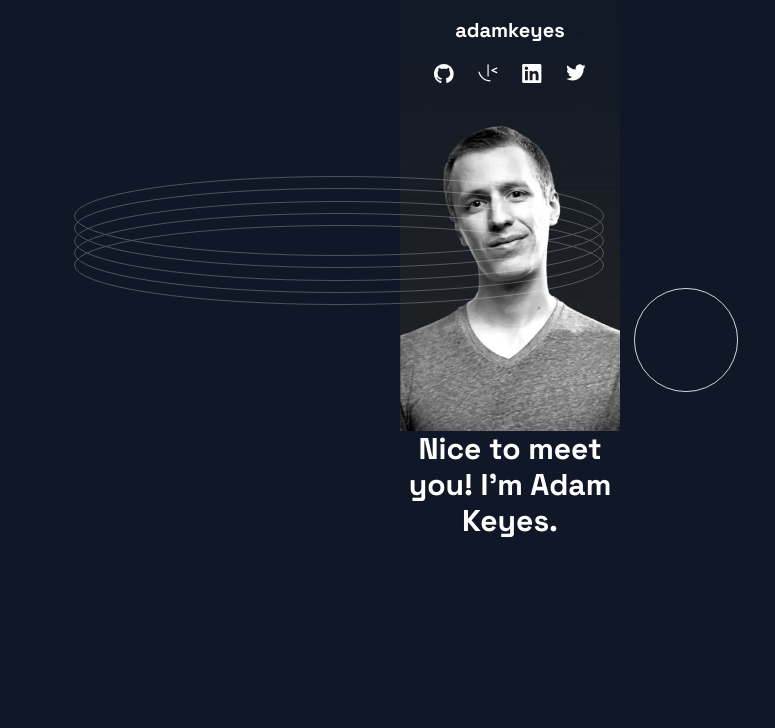
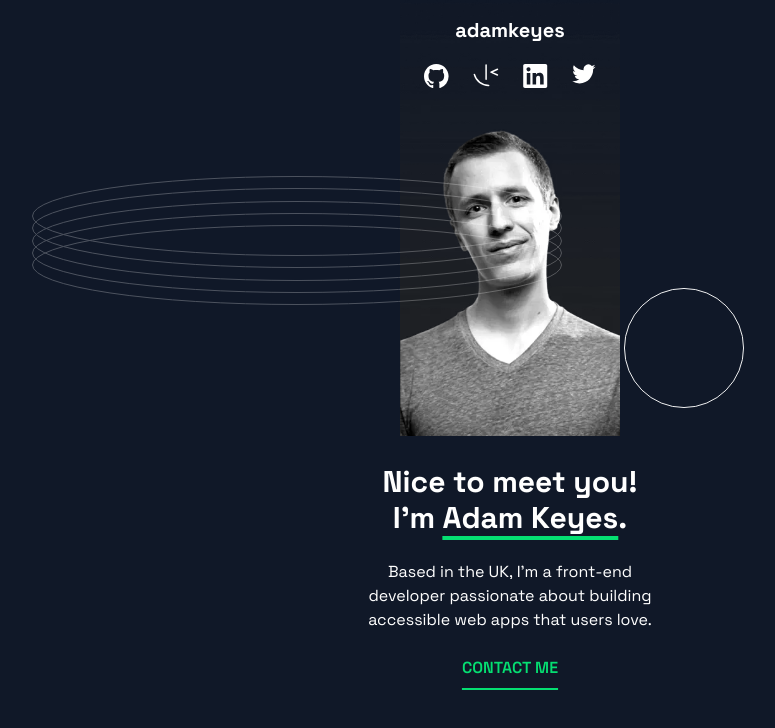
Before and after one commit to eregaudie17/R3.12_TD5, a website built with Vite: page index.html in a window 1280 px wide. Shown: the whole page, without its empty margins (130-905 px from the left). Built offline with nearby package versions, Linux system fonts and the light colour scheme.

Commit message:
Section 1

```diff
--- a/index.html
+++ b/index.html
@@ -1,35 +1,95 @@
 <!doctype html>
 <html>
+
 <head>
   <meta charset="UTF-8" />
   <meta name="viewport" content="width=device-width, initial-scale=1.0" />
   <link href="/src/style.css" rel="stylesheet" />
 </head>
-  <body class="bg-gray-900 flex font-family-ffbase flex-col text-white items-center">
+
+<body class="bg-bg flex font-family-ffbase flex-col text-fg items-center">
   <header class="flex flex-col py-4 gap-5 z-10">
-      <img class="absolute translate-y-40 -translate-x-90" src="/assets/Pattern/pattern-rings.svg"/>
-      <img class="absolute w-26 translate-y-68 translate-x-50" src="/assets/Pattern/pattern-circle.svg"/>
+    <img class="absolute translate-y-40 -translate-x-98" src="/assets/Pattern/pattern-rings.svg" />
+    <img class="absolute w-30 translate-y-68 translate-x-50" src="/assets/Pattern/pattern-circle.svg" />
     <h3 class="text-center  text-xl font-bold ">adamkeyes</h3>
     <ul class="flex flex-row gap-6">
       <li>
-          <img class="w-5" src="/assets/Icons/icon-github.svg"/>
+        <a href="https://github.com/">
+          <svg xmlns="http://www.w3.org/2000/svg" width="25" height="24">
+            <path fill="currentColor" fill-rule="evenodd"
+              d="M12.304 0C5.506 0 0 5.506 0 12.304c0 5.444 3.522 10.042 8.413 11.672.615.108.845-.261.845-.584 0-.292-.015-1.261-.015-2.291-3.091.569-3.891-.754-4.137-1.446-.138-.354-.738-1.446-1.261-1.738-.43-.23-1.046-.8-.016-.815.97-.015 1.661.892 1.892 1.261 1.107 1.86 2.876 1.338 3.584 1.015.107-.8.43-1.338.784-1.646-2.738-.307-5.598-1.368-5.598-6.074 0-1.338.477-2.446 1.26-3.307-.122-.308-.553-1.569.124-3.26 0 0 1.03-.323 3.383 1.26.985-.276 2.03-.415 3.076-.415 1.046 0 2.092.139 3.076.416 2.353-1.6 3.384-1.261 3.384-1.261.676 1.691.246 2.952.123 3.26.784.861 1.26 1.953 1.26 3.307 0 4.721-2.875 5.767-5.613 6.074.446.385.83 1.123.83 2.277 0 1.645-.015 2.968-.015 3.383 0 .323.231.708.846.584a12.324 12.324 0 0 0 8.382-11.672C24.607 5.506 19.101 0 12.304 0Z" />
+          </svg>
+        </a>
       </li>
       <li>
-          <img class="w-5" src="/assets/Icons/icon-frontend-mentor.svg"/>
+        <a href="https://www.frontendmentor.io/">
+          <svg xmlns="http://www.w3.org/2000/svg" width="26" height="23">
+            <path fill="currentColor"
+              d="M13.084.23a.751.751 0 0 0-.736.75v14.267a.75.75 0 1 0 1.5 0V.98a.75.75 0 0 0-.763-.75ZM24.44 4.504a.752.752 0 0 0-.284.064l-6.44 2.875a.752.752 0 0 0 0 1.37l6.44 2.884a.75.75 0 0 0 .612-1.369L19.861 8.13l4.907-2.191a.753.753 0 0 0 .38-.99.752.752 0 0 0-.708-.444ZM1.371 9.663a.752.752 0 0 0-.74.938C2.41 17.447 8.603 22.23 15.685 22.23a.75.75 0 1 0 0-1.501A14.053 14.053 0 0 1 2.083 10.225a.75.75 0 0 0-.712-.561v-.001Z" />
+          </svg>
+        </a>
       </li>
       <li>
-          <img class="w-5" src="/assets/Icons/icon-linkedin.svg"/>
+        <a href="https://fr.linkedin.com/">
+          <svg xmlns="http://www.w3.org/2000/svg" width="25" height="24">
+            <path fill="currentColor" fill-rule="evenodd"
+              d="M5.551 3.304c-1.14 0-2.067.926-2.067 2.064 0 1.14.928 2.066 2.067 2.066a2.066 2.066 0 0 0 0-4.13ZM3.767 8.998v11.453h3.562L7.33 8.998H3.767Zm5.798 0V20.45l3.554.002.002-5.668c0-1.454.253-2.941 2.132-2.941 1.851 0 1.851 1.755 1.851 3.036v5.571l3.559-.001v-6.28c0-2.834-.517-5.457-4.27-5.457-1.763 0-2.916.997-3.368 1.85h-.05V8.997h-3.41ZM22.435 24H1.982c-.976 0-1.77-.777-1.77-1.732V1.731C.212.776 1.006 0 1.982 0h20.453c.98 0 1.777.776 1.777 1.73v20.538c0 .955-.797 1.732-1.777 1.732Z" />
+          </svg>
+        </a>
       </li>
       <li>
-          <img class="w-5" src="/assets/Icons/icon-twitter.svg"/>
+        <a href="https://x.com/">
+          <svg xmlns="http://www.w3.org/2000/svg" width="24" height="20">
+            <path fill="currentColor"
+              d="M23.492 2.705a9.563 9.563 0 0 1-2.742.751 4.788 4.788 0 0 0 2.1-2.643 9.536 9.536 0 0 1-3.033 1.159 4.778 4.778 0 0 0-8.14 4.357 13.564 13.564 0 0 1-9.844-4.99 4.774 4.774 0 0 0-.646 2.4 4.778 4.778 0 0 0 2.124 3.977 4.765 4.765 0 0 1-2.163-.598v.061a4.778 4.778 0 0 0 3.832 4.684 4.812 4.812 0 0 1-2.158.082 4.78 4.78 0 0 0 4.462 3.316 9.584 9.584 0 0 1-5.932 2.045c-.38 0-.762-.022-1.14-.067a13.508 13.508 0 0 0 7.32 2.146c8.787 0 13.59-7.277 13.59-13.589 0-.205-.004-.412-.013-.617a9.71 9.71 0 0 0 2.381-2.471l.002-.003Z" />
+          </svg>
+        </a>
       </li>
     </ul>
   </header>
-    <section class="flex flex-col w-65 -mt-43 p-5 flex-col- items-center justify-center ">
-      <img class="" src="/assets/Profile/image-profile-mobile.webp"/>
-      <article class="">
-       <h1 class="text-3xl font-bold text-center">Nice to meet you! I'm <span>Adam Keyes</span>.</h1>
+
+  <section class="flex flex-col w-65 -mt-43 p-5 flex-col- items-center justify-center gap-7">
+    <img class="" src="/assets/Profile/image-profile-mobile.webp" />
+    <article class="flex flex-col w-72 items-center">
+      <h1 class="text-3xl font-bold text-center">Nice to meet you! I'm <span
+          class="underline underline-offset-8 decoration-4 decoration-green-400">Adam Keyes</span>.</h1>
+      <p class="text-center my-6">Based in the UK, I'm a front-end developer passionate about building accessible web
+        apps that users love.</p>
+      <a class="green-link">Contact me</a>
+    </article>
+  </section>
+
+  <section>
+    <article>
+      <h2></h2>
+      <span></span>
+    </article>
+
+    <article>
+      <h2></h2>
+      <span></span>
+    </article>
+
+    <article>
+      <h2></h2>
+      <span></span>
+    </article>
+
+    <article>
+      <h2></h2>
+      <span></span>
+    </article>
+
+    <article>
+      <h2></h2>
+      <span></span>
+    </article>
+
+    <article>
+      <h2></h2>
+      <span></span>
     </article>
   </section>
 </body>
+
 </html>
--- a/src/style.css
+++ b/src/style.css
@@ -1,5 +1,3 @@
-@import "tailwindcss";
-
 @font-face {
     font-family: "Space Grotesk";
     src: url("/fonts/SpaceGrotesk-VariableFont_wght.ttf") format("truetype");
@@ -8,9 +6,25 @@
     font-display: swap;
 }
 
-@theme inline{
+@import "tailwindcss";
+
+@theme inline {
+    --color-fg: var(--clr-fg);
+    --color-bg: var(--clr-bg);
+
+    /* Semantic Tokens */
+    --font-family-ffbase: var(--ff-SG);
+}
+
+@layer base {
+
+
+    :root {
         /* Primitive Tokens */
---clr-white: oklch(1 0 0);
+        --clr-fg: oklch(1 0 0);
+        --clr-bg: oklch(21% 0.034 264.665);
+
+
 
         --clr-gray-300: oklch(87.2% 0.01 258.338);
         --clr-gray-400: oklch(70.7% 0.022 261.325);
@@ -22,8 +36,16 @@
 
         --ff-SG: "Space Grotesk", sans-serif;
 
+    }
 
+    .green-link{
+        text-align: center;
+        text-transform: uppercase;
+        font-weight: 600;
+        color: oklch(79.2% 0.209 151.711);
+        text-decoration: underline;
+        text-underline-offset: 15px;
+        text-decoration-thickness: 2px;
+    }
 
-    /* Semantic Tokens */
---font-family-ffbase: var(--ff-SG);
 }
```
Lines whose indentation alone changed are shown as unchanged.
